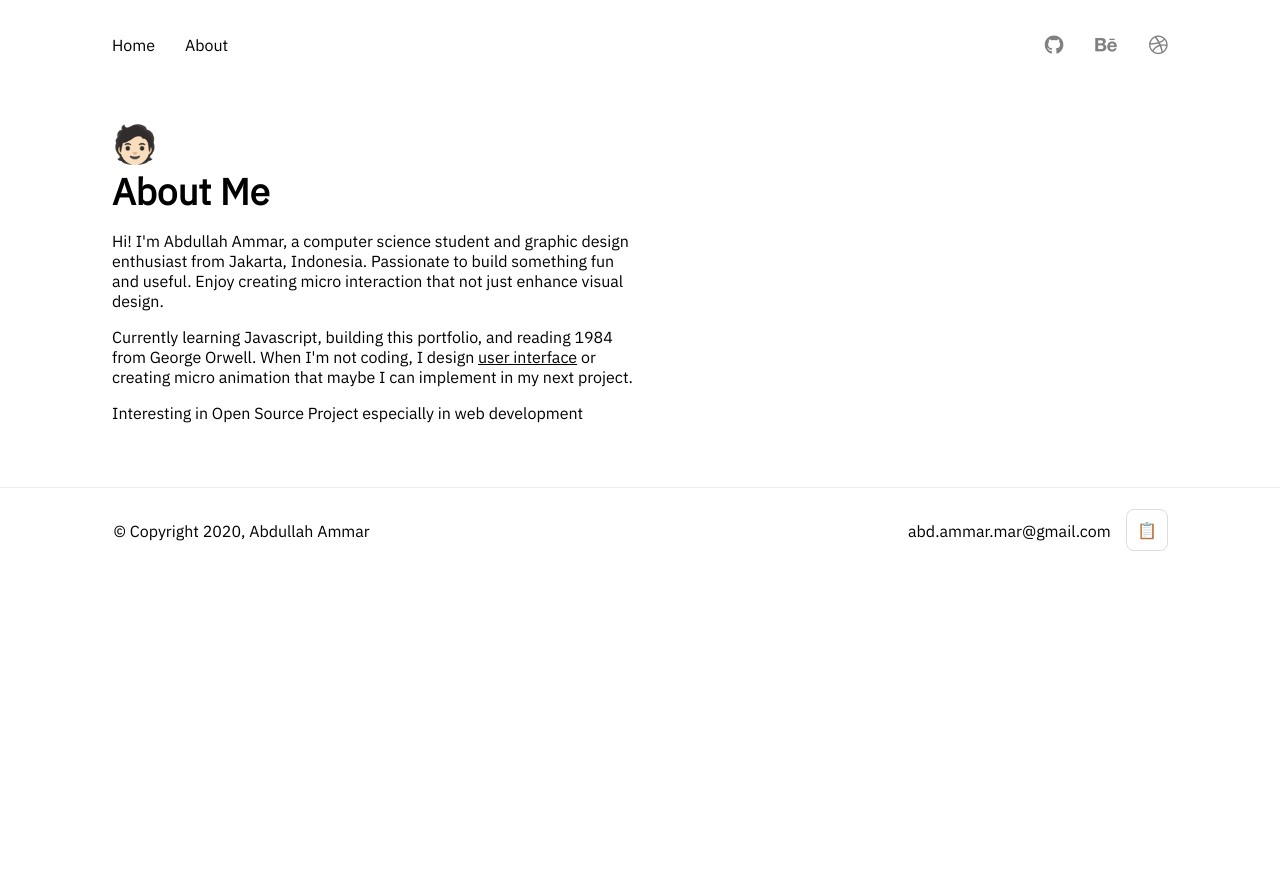
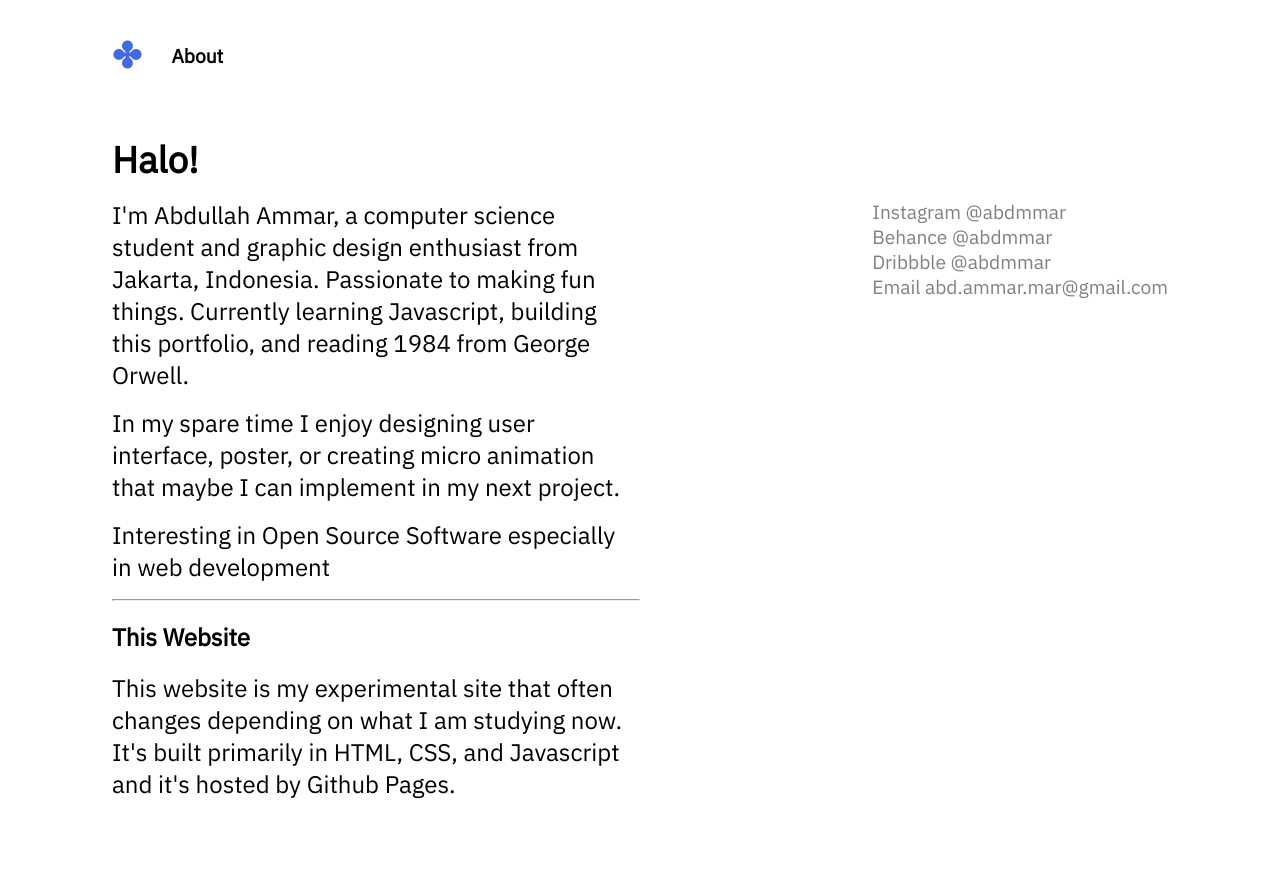
Before and after one commit to abdmmar/abdmmar.github.io, a PHP site: page /about.html in a window 1280 px wide. Before the commit the page ends 551 px from the top, so only its background shows below. Run offline with PHP 8.4, Linux system fonts and the light colour scheme; some libraries are stand-ins or nearby versions.

Commit message:
🍕Update About Page and Navbar

```diff
--- a/about.html
+++ b/about.html
@@ -12,48 +12,45 @@
     <nav class="navbar">
         <div class="main-menu">
             <ul class="menu">
-                <li><a href="index.html">Home</a></li>
-                <li><a href="about.html">About</a></li>
+                <li><a href="/">✤</a></li>
+                <li><a href="/about.html">About</a></li>
             </ul>
         </div>
-        <nav>
-            <ul class="social-media">
-                <li><a href="https://www.instagram.com/abdmmar" target="_blank" rel="noopener noreferrer" aria-label="Follow my Instagram"><span class="fab fa-github"></span></a></li>
-                <li><a href="https://www.behance.net/abdmmar" target="_blank" rel="noopener noreferrer" aria-label="Checkout my old project on Behance"><span class="fab fa-behance"></span></a></li>
-                <li><a href="https://www.dribbble.com/abdmmar" target="_blank" rel="noopener noreferrer" aria-label="Checkout my UI Design on Dribbble"><span class="fab fa-dribbble"></span></a></li>
-            </ul>
-        </nav>
     </nav>
 
     <main>
-        <section class="about">
-            <h1 class="title">🧑🏻‍</br>About Me</h1>
-            <!-- <small>Last updated 22 Aug 2020</small> -->
-
+        <h1 class="title">Halo!</h1>
+        <div class="about">
+            <section class="about-content">
                 <p>
-                Hi! I'm Abdullah Ammar, a computer science student and graphic design enthusiast from Jakarta, Indonesia.
-                Passionate to build something fun and useful. Enjoy creating micro interaction that not just enhance visual design.
+                    I'm Abdullah Ammar, a computer science student and graphic design enthusiast from Jakarta, Indonesia.
+                    Passionate to making fun things. Currently learning Javascript, building this portfolio, and reading 1984 from George Orwell.
                 </p>
                 <p>
-                Currently learning Javascript, building this portfolio, and reading 1984 from George Orwell.
-                When I'm not coding, I design <a href="https://www.dribbble.com/abdmmar" target="_blank" rel="noopener noreferrer" aria-label="User Interface"> user interface</a>
-                or creating micro animation that maybe I can implement in my next project.
+                    In my spare time I enjoy designing user interface, poster, or creating micro animation that maybe I can implement in my next project.
                 </p>
                 <p>
-                Interesting in Open Source Project especially in web development
+                    Interesting in Open Source Software especially in web development
                 </p>
+                <hr>
+                <h2>This Website</h2>
+                    <article>
+                        <p>
+                            This website is my experimental site that often changes depending on what I am studying now.
+                            It's built primarily in HTML, CSS, and Javascript and it's hosted by Github Pages.
+                        </p>
+                </article>
             </section>
+            <section>
+                <ul class="social-media">
+                    <li><a href="https://www.instagram.com/abdmmar" target="_blank" rel="noopener noreferrer" aria-label="Follow my Instagram">Instagram @abdmmar</a></li>
+                    <li><a href="https://www.behance.net/abdmmar" target="_blank" rel="noopener noreferrer" aria-label="Checkout my old project on Behance">Behance @abdmmar</a></li>
+                    <li><a href="https://www.dribbble.com/abdmmar" target="_blank" rel="noopener noreferrer" aria-label="Checkout my UI Design on Dribbble">Dribbble @abdmmar</a></li>
+                    <li><a href="mailto:abd.ammar.mar@gmail.com" target="_blank" rel="noopener noreferrer" aria-label="Email me ">Email abd.ammar.mar@gmail.com</a></li>
+                </ul>
+            </section>
+        </div>
     </main>
-
-    <footer>
-        <p>&copy; Copyright 2020, Abdullah Ammar</p>
-        <nav>
-            <ul class="email">
-                <li><input type="mail" value="abd.ammar.mar@gmail.com" id="mail" readonly></li>
-                <li id="clipboard" class="tooltip" tabindex=0><small><span class="tooltiptext" id="myTooltip">Copy email to clipboard</span></small></li>
-            </ul>
-        </nav>
-    </footer>
 
     <script type="module" link rel="preload" src="src/app.js"></script>
 </body>
--- a/src/script/components/card-item.js
+++ b/src/script/components/card-item.js
@@ -4,7 +4,7 @@ const workContent = workData => {
     const div = document.createElement(`div`);
     const img = document.createElement(`img`);
     const h3 = document.createElement(`h3`);
-    const small = document.createElement(`small`);
+    const small = document.createElement(`p`);
     const work = document.querySelector(`.work`);
 
     article.setAttribute(`tabindex`, `0`);
--- a/src/script/view/main.js
+++ b/src/script/view/main.js
@@ -7,23 +7,6 @@ const main = () => {
     const clipboard = document.querySelector('#clipboard');
     const tooltip = document.querySelector('#myTooltip');
     const pathname = window.location.pathname;
-
-    clipboard.addEventListener('click', () => {
-        /* Select the text field */
-        const copyText = document.querySelector('#mail');
-        copyText.select();
-        copyText.setSelectionRange(0, 99999); /*For mobile devices*/
-
-        /* Copy the text inside the text field */
-        document.execCommand('copy');
-
-        /* Alert the copied text */
-        tooltip.innerHTML = `Email addres copied to clipboard🎉`;
-    });
-
-    tooltip.addEventListener('mouseout', () => {
-        tooltip.innerHTML = 'Copy email to clipboard';
-    });
 
     if(pathname !== `/about.html`){
         dataWorks.forEach(workData => workContent(workData));
--- a/src/styles/about.css
+++ b/src/styles/about.css
@@ -1,11 +1,24 @@
 .about{
+    display: flex;
+    flex-direction: row;
+    justify-content: space-between;
+}
+
+.about-content{
     width: 50%;
 }
 
-.about p{
+.about-content p{
     margin: 1rem 0;
+    font-size: 1.5rem;
 }
 
-.about p a{
+.about-content p a{
     text-decoration: underline;
+    color: blue;
 }
+
+.social-media{
+  display: flex;
+  flex-direction: column;;
+}
--- a/src/styles/featured-work.css
+++ b/src/styles/featured-work.css
@@ -24,6 +24,7 @@
 }
 
 .work article:hover{
+	cursor: pointer;
 	box-shadow: 0 0 10px rgb(233, 233, 233);
 	border: none;
 	background-color: #000;
@@ -51,7 +52,7 @@
 }
 
 .work h3{
-	margin: 2rem 0 0.3rem 0;
+	margin: 2rem 0 1rem 0;
 }
 
 p{
--- a/src/styles/navbar.css
+++ b/src/styles/navbar.css
@@ -11,7 +11,6 @@
 }
 
 .navbar.under{
-	/* border-bottom: 1px solid rgb(221, 221, 221); */
 	box-shadow: 0 0 10px rgb(233, 233, 233);
 }
 
@@ -21,6 +20,7 @@
 
 .menu{
 	display: flex;
+	align-items: center;
 }
 
 .menu > li{
@@ -28,12 +28,28 @@
 }
 
 .menu li a{
+	text-decoration: none ;
+	font-weight: bold;
 	display: block;
 	color: black;
+	font-size: 1.2rem;
+	transition: 200ms ease;
+}
+
+.menu li:first-child a{
+	text-decoration: none;
+	font-size: 2.2rem;
+	color: royalblue;
+	transition: 200ms ease;
+}
+
+.menu li:first-child a:hover{
+	color: black;
+	text-decoration: none;
 }
 
 .menu li a:hover{
-	font-weight: bold;
+	text-decoration: underline;
 }
 
 .menu li a.active{
--- a/src/styles/responsive.css
+++ b/src/styles/responsive.css
@@ -99,7 +99,15 @@
 
     .work .work-detail{
         margin-left: 1rem;
-    }
+	}
+
+	.about{
+		flex-direction: column !important;
+	}
+
+	.about-content{
+		width: 100% !important;
+	}
 }
 
 @media screen and (min-width: 769px) and  (max-width: 1150px){
@@ -122,5 +130,13 @@
 
     .modal-footer{
         grid-template-columns: auto auto;
-    }
+	}
+
+	.about-content{
+		width: 70% !important;
+	}
+
+	.about .social-media{
+		margin-left: 1rem;
+	}
 }
--- a/src/styles/style.css
+++ b/src/styles/style.css
@@ -7,6 +7,10 @@
 
 * {
     box-sizing: border-box;
+}
+
+:root{
+	font-size: 16px;
 }
 
 body {
@@ -83,7 +87,7 @@ img{
 /* Main Content */
 
 main{
-    padding: 0 7rem;
+    padding: 0 7rem 5rem;
 }
 
 #headerHome{
```
Also changed, not shown: index.html (+4 -21 lines), 1 other file. Lines whose indentation alone changed are shown as unchanged.
